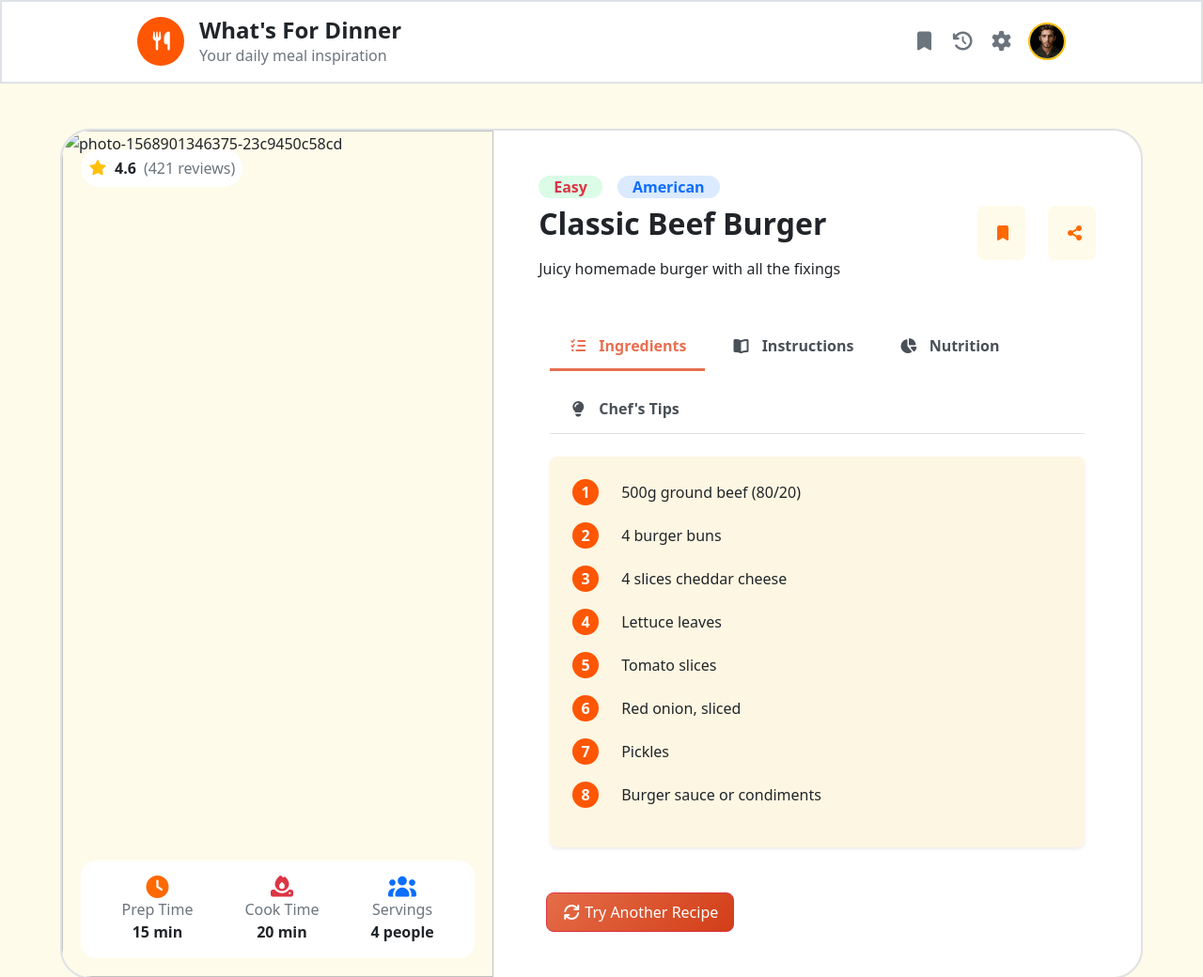
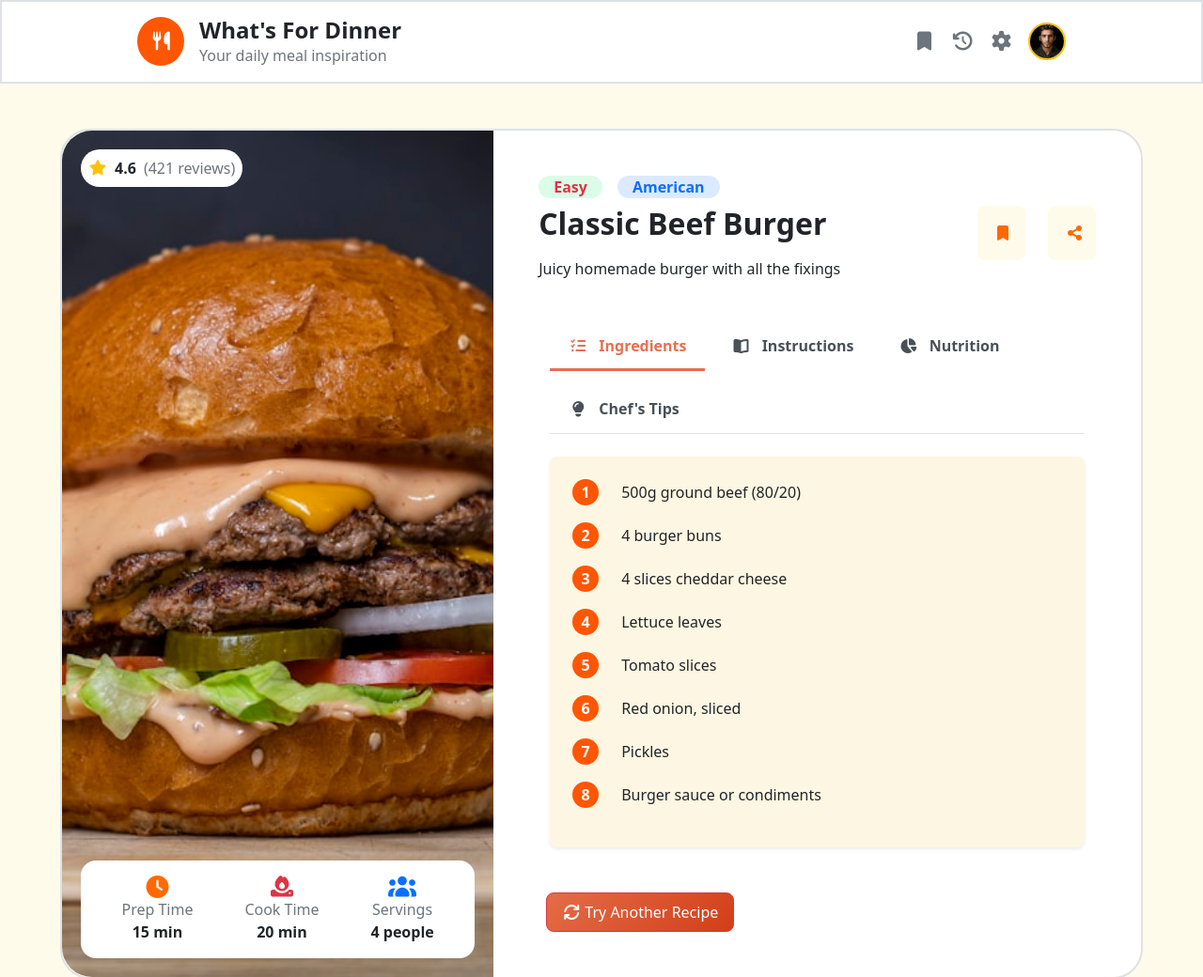
Before and after one commit to ahmedsalama536hdg-debug/Ahmed-Salama-Mon-Thurs-3-6-Assignment8-01124420420, a plain HTML site: page index.html in a window 1280 px wide. Shown: the whole page at 94% size. Drawn offline with nearby package versions, Linux system fonts and the light colour scheme.

Commit message:
fix image path

```diff
--- a/index.html
+++ b/index.html
@@ -63,7 +63,7 @@
       <div class="w-40  position-relative rounded-start-5" id="image">
 
 
-        <img src="images/photo-1568901346375-23c9450c58cd.jpggit remote add origin https://github.com/ahmedsalama536hdg-debug/Ahmed-Salama-Mon-Thurs-3-6-Assignment8-01124420420.git" class="position-absolute top-0 rounded-start-5 image" width="100%" height="100%"  alt="photo-1568901346375-23c9450c58cd">
+        <img src="images/photo-1568901346375-23c9450c58cd.jpg" class="position-absolute top-0 rounded-start-5 image" width="100%" height="100%"  alt="photo-1568901346375-23c9450c58cd">
         <div class="d-flex p-2 position-relative">
           <div
             class="bg-white d-flex align-items-center gap-2 p-2 rounded-pill position-absolute corner-1"
```
